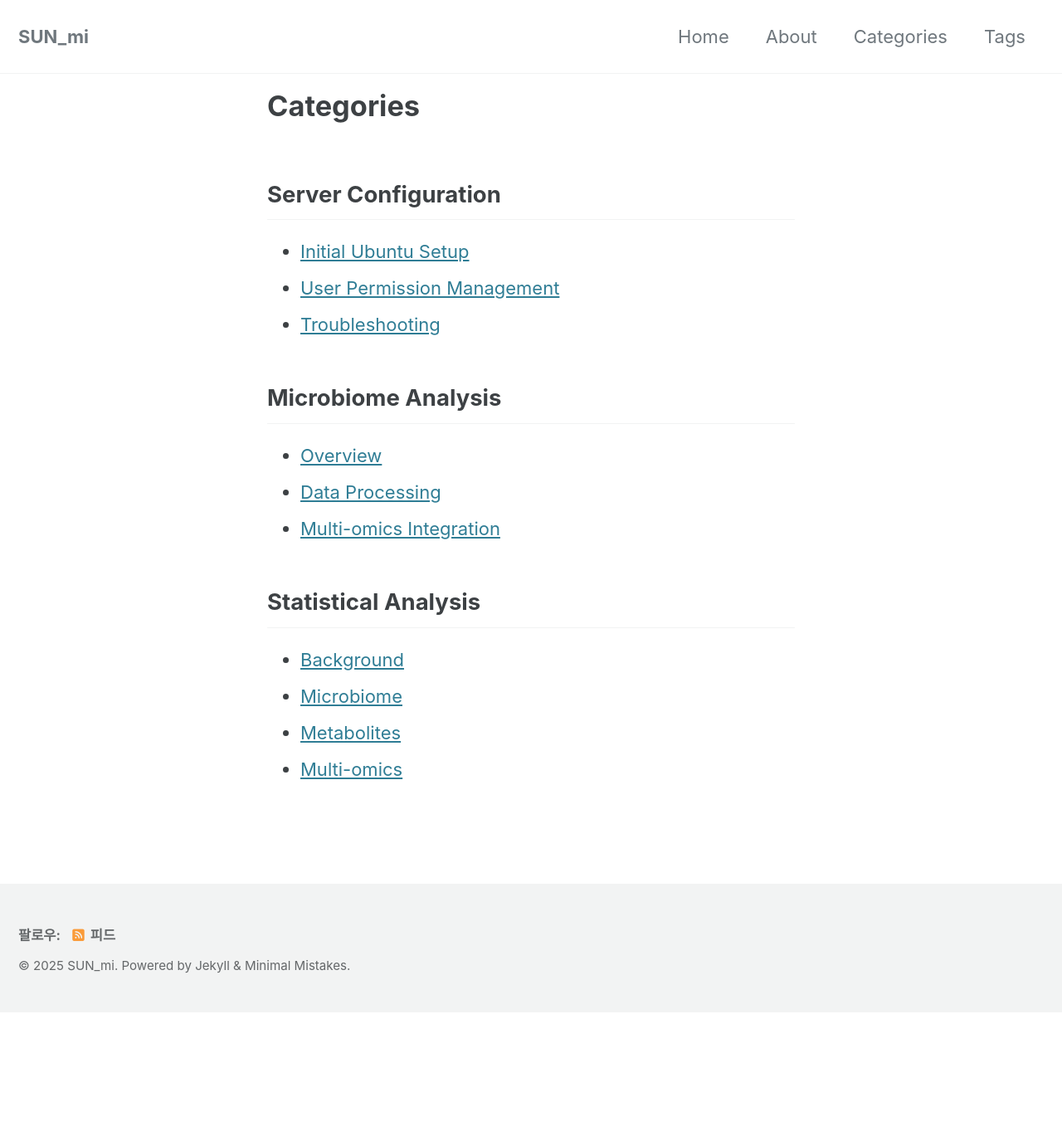
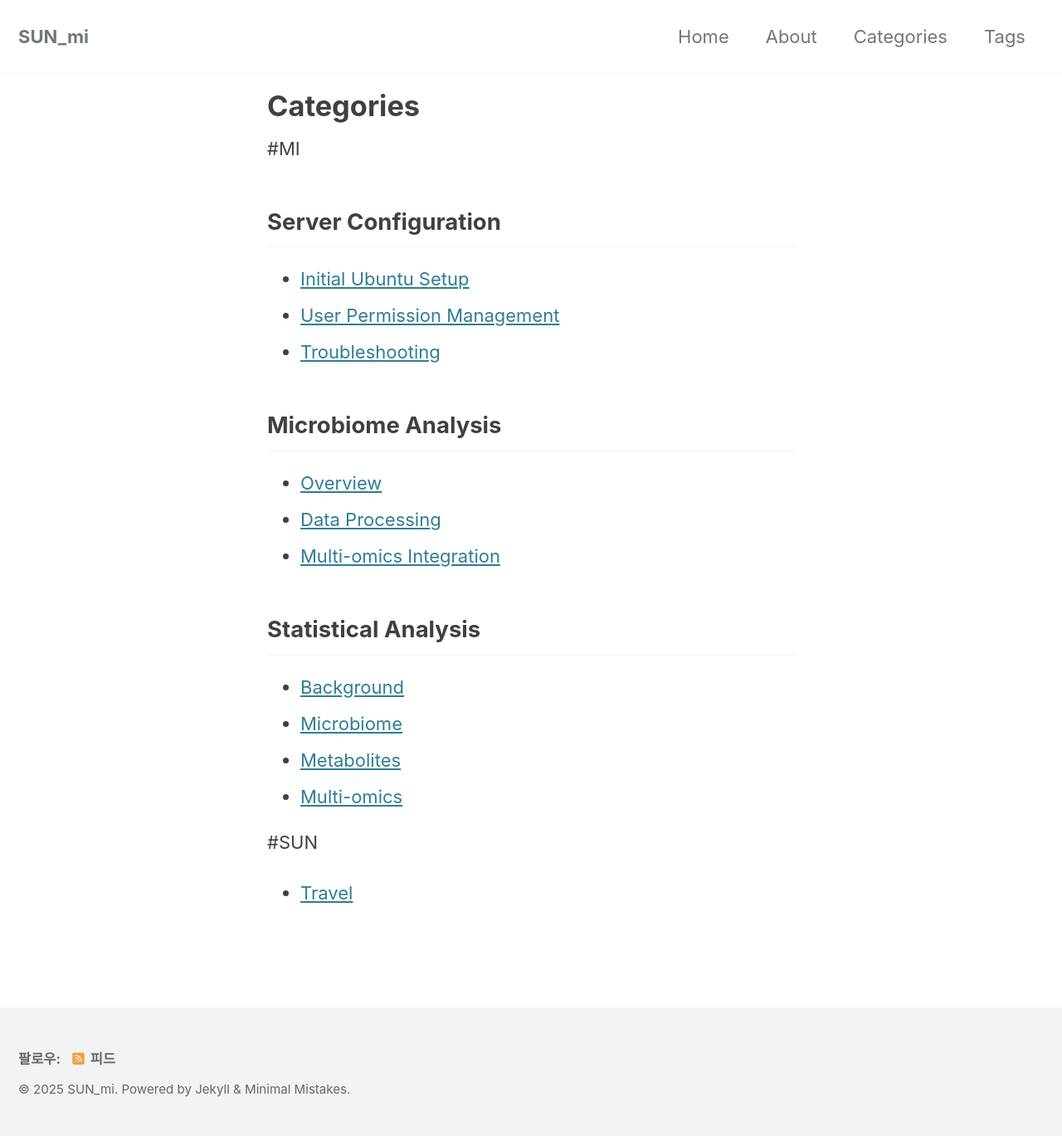
Before and after one commit to Sun980610/Sun980610.github.io, a Jekyll site: the page built from _pages/categories.md, in a window 1280 px wide. Shown: the whole page at 83% size. Built offline with Jekyll 4.4.1, drawn with Linux system fonts in a browser that asks for light colours; cached includes are drawn as plain includes; before the commit the page ends 1220 px from its top, so only the background shows below that.

Commit message:
Update categories.md

```diff
--- a/_pages/categories.md
+++ b/_pages/categories.md
@@ -4,6 +4,7 @@ layout: single
 permalink: /categories/
 ---
 
+#MI
 
 ## Server Configuration
 
@@ -23,3 +24,9 @@ permalink: /categories/
 - [Microbiome](/_pages/mi/statistic/microbiome/)
 - [Metabolites](/_pages/mi/statistic/metabolites/)
 - [Multi-omics](/_pages/mi/statistic/multi-omics/)
+
+
+
+#SUN
+
+- [Travel](/_pages/SUN/travel/)
```
